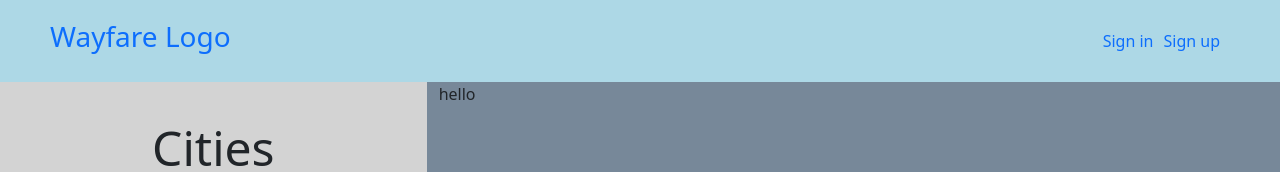
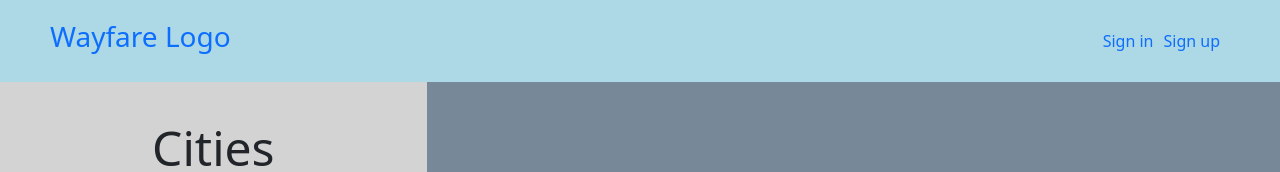
Before and after one commit to joshuaAllenWaldman/wayfarer-abjj, a React (Create React App) app: page /cities in a window 1280 px wide. Shown: the top 172 px of the page. Built offline with nearby package versions, Linux system fonts and the light colour scheme.

Commit message:
updates to cities column

```diff
--- a/src/pages/CityPage.js
+++ b/src/pages/CityPage.js
@@ -80,48 +80,17 @@ class CityPage extends React.Component {
 
         <div className="col-md-8">
           <div className="container-fluid" id="cities">
-          <p>hello</p>
+
           </div>
+
           <div className="container-fluid" id="city-post">
           <p>hi</p>
           </div>
+
         </div>
+
       </div>
 
-
-
-    //   <div className="container">
-    //     <div className="cities-list">
-    //       <h1>cities</h1>
-    //       <ul>
-    //         <li>City</li>
-    //         <li>City</li>
-    //         <li>City</li>
-    //         <li>City</li>
-    //       </ul>
-    //     </div>
-    //     <div className="city-show">
-
-    //       <div className="city-header row">
-    //         <div className="city-title">
-    //           <h1>CityName</h1>
-    //           <h2>Country</h2>
-    //         </div>
-    //         <div className="city-pic">
-    //           <img src="" alt=""/>
-    //         </div>
-    //       </div>
-
-    //       <div className="post-container">
-    //         <h2>Posts</h2>
-    //         <ul>
-    //           <li>POST</li>
-    //           <li>POST</li>
-    //         </ul>
-    //       </div>
-    //     </div>
-
-    // </div>
     )
   }
 }
```
